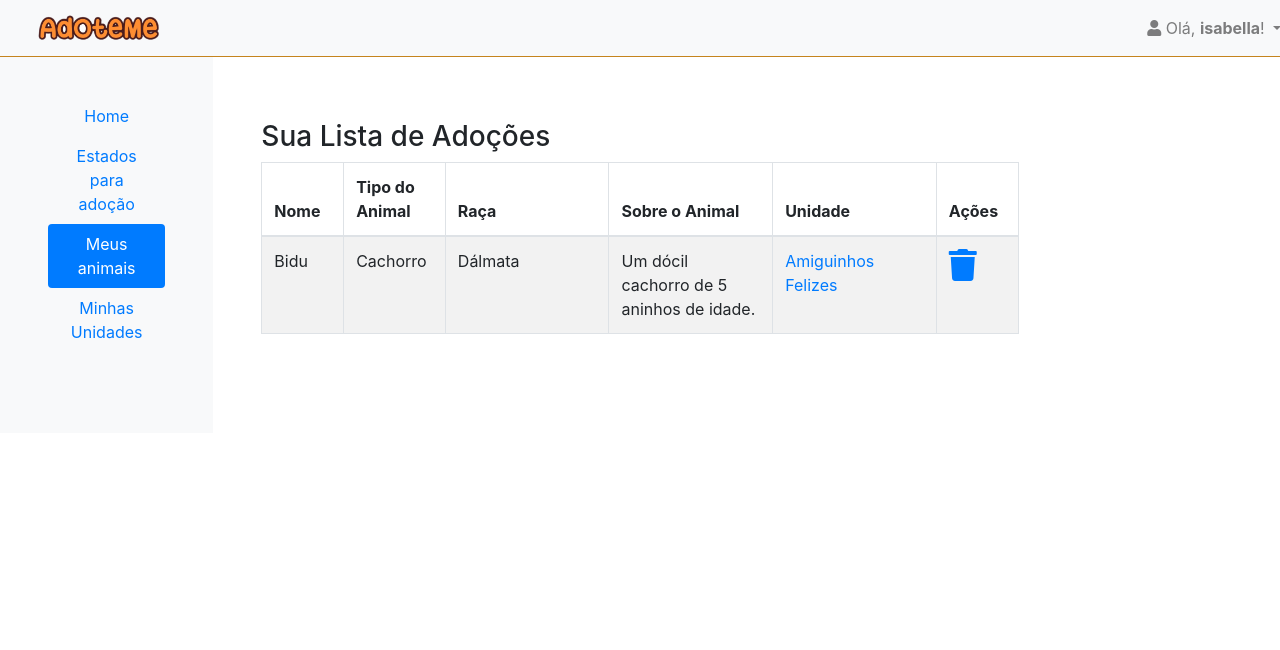
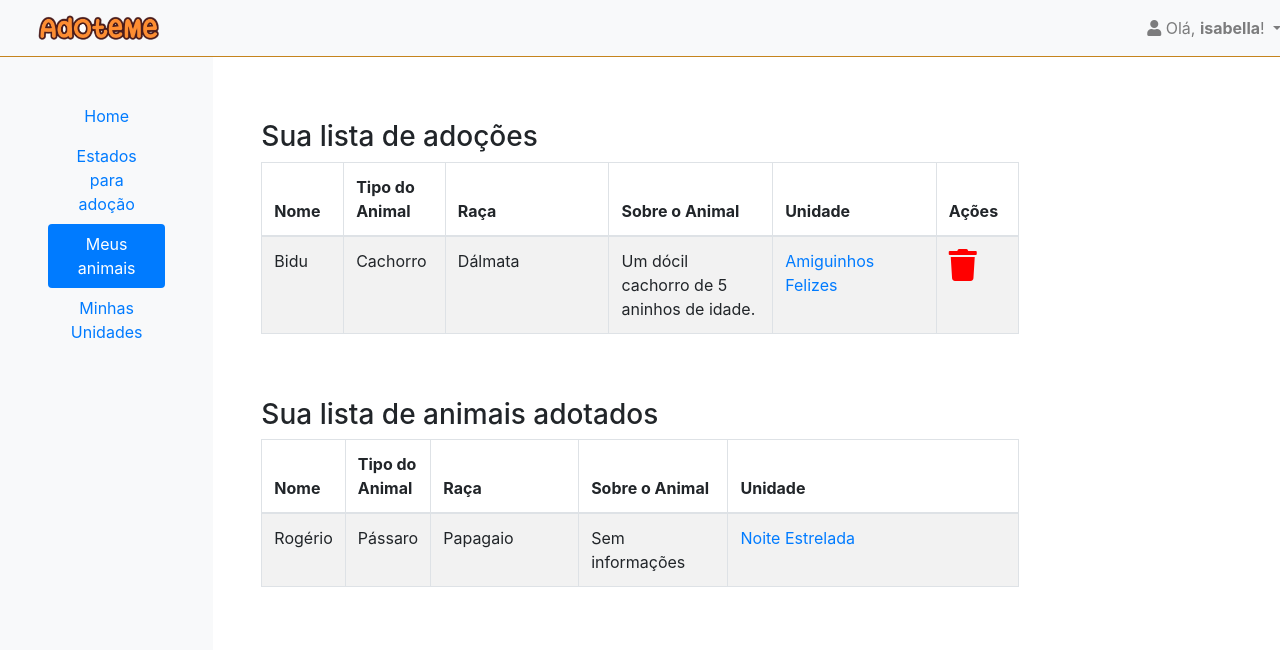
Before and after one commit to isabellalcarmo/AdoteMe, a Django app: page /adoteme/lista_adocao/ in a window 1280 px wide. Shown: the top 650 px of the page. Run offline with Django 3.2, Linux system fonts and the light colour scheme; a user stored in the database is signed in; data comes from the database, SQL or seed files in the repository; some libraries are stand-ins or nearby versions.

Commit message:
processo de adoção
aprovando uma adoção e mudança de cores de bootstrap

```diff
--- a/projeto/adoteme/models.py
+++ b/projeto/adoteme/models.py
@@ -23,12 +23,12 @@ class Animal(models.Model):
     tipo_animal = models.CharField(max_length=100, blank=True, null=True)
     raca_animal = models.CharField(max_length=100, blank=True, null=True)
     descricao_animal = models.TextField(blank=True, null=True)
+    adotado = models.BooleanField(default=False)
 
 class ListaAdocao(models.Model):
     lista_id = models.AutoField(primary_key=True)
     animal = models.ForeignKey('Animal', on_delete=models.CASCADE, db_column='fk_animal_id', related_name='lista_animal_fk')
     adotante = models.ForeignKey('Usuario',on_delete=models.CASCADE, db_column='fk_adotante_id', related_name='lista_adotante_fk')
-    adotado = models.BooleanField(default=False)
-
+    adotante_adotou = models.BooleanField(default=False)
     class Meta:
         unique_together = ('animal', 'adotante')
--- a/projeto/adoteme/templates/estados/lista_estados.html
+++ b/projeto/adoteme/templates/estados/lista_estados.html
@@ -50,7 +50,7 @@
                     <div class="row justify-content-between">
                       <div class="col-6 text-center">
                         <a href="" data-href="{% url 'deletar_estado' estado.estado_id %}" data-toggle="modal" data-target="#modal_deletar_estado" data-tt="tooltip" title="Realizar exclusão do Estado para adoção.">
-                          <i class="fa fa-trash fa-2x"></i>
+                          <i class="fa fa-trash fa-2x" style="color:red;"></i>
                         </a>
                       </div>
                     </div>
--- a/projeto/adoteme/templates/lista_adocao/visualizar_lista_adocao.html
+++ b/projeto/adoteme/templates/lista_adocao/visualizar_lista_adocao.html
@@ -10,11 +10,11 @@
                 <br/>
                 <div class="row">
                     <div class="col-md-12">
-                        <h3> Sua Lista de Adoções </h3>
+                        <h3> Sua lista de adoções </h3>
                     </div>
                 </div>
 
-                {% if animais_lista %}
+                {% if animais_lista_nao_adotados %}
                 <table class="table table-striped table-bordered" id="tabela_feiras">
                     <thead>
                         <tr>
@@ -27,7 +27,7 @@
                         </tr>
                     </thead>
                 <tbody>
-                    {% for animal in animais_lista %}
+                    {% for animal in animais_lista_nao_adotados %}
                     <tr>
                         <td>
                             {{ animal.animal.nome_animal }}
@@ -43,7 +43,7 @@
                             {% endif %}
                         </td>
                         <td>
-                            {% if animal.animal.raca_animal %}
+                            {% if animal.animal.descricao_animal %}
                                 {{ animal.animal.descricao_animal }}
                             {% else %}
                                 Sem informações
@@ -58,7 +58,7 @@
                         <div class="row justify-content-between">
                             <div class="col-6 text-center">
                             <a href="#" data-href="{% url 'deletar_animal_lista' animal.animal_id %}" data-toggle="modal" data-target="#modal_deletar_animal" data-tt="tooltip" title="Remover animal da lista de adoção.">
-                                <i class="fa fa-trash fa-2x"></i>
+                                <i class="fa fa-trash fa-2x" style="color:red;"></i>
                             </a>
                             </div>
                         </div>
@@ -73,6 +73,68 @@
                         <br>
                         <br>
                         <h5> Você ainda não adicionou nenhum animal à sua lista de adoção. Explore as unidades de adoção do seu Estado de preferência para encontrar seus novo amigo! </h5>
+                    </div>
+                </div>
+                {% endif %}
+            </div>
+
+            <div class="inner">
+                <br/>
+                <br/>
+                <div class="row">
+                    <div class="col-md-12">
+                        <h3> Sua lista de animais adotados </h3>
+                    </div>
+                </div>
+                {% if animais_lista_adotados %}
+                <table class="table table-striped table-bordered" id="tabela_feiras">
+                    <thead>
+                        <tr>
+                            <th width="10%"> Nome </th>
+                            <th width="10%"> Tipo do Animal </th>
+                            <th width="20%"> Raça </th>
+                            <th width="20%"> Sobre o Animal </th>
+                            <th width="40%"> Unidade </th>
+                        </tr>
+                    </thead>
+                <tbody>
+                    {% for animal in animais_lista_adotados %}
+                    <tr>
+                        <td>
+                            {{ animal.animal.nome_animal }}
+                        </td>
+                        <td>
+                            {{ animal.animal.tipo_animal }}
+                        </td>
+                        <td>
+                            {% if animal.animal.raca_animal %}
+                                {{ animal.animal.raca_animal }}
+                            {% else %}
+                                Indefinido
+                            {% endif %}
+                        </td>
+                        <td>
+                            {% if animal.animal.descricao_animal %}
+                                {{ animal.animal.descricao_animal }}
+                            {% else %}
+                                Sem informações
+                            {% endif %}
+                        </td>
+                        <td>
+                            <a href="{% url 'visualizar_unidade' animal.animal.unidade.unidade_id %}" >
+                                {{ animal.animal.unidade.nome_unidade }}
+                            </a>
+                        </td>
+                    </tr>
+                    {% endfor %}
+                    </tbody>
+                </table>
+                {% else %}
+                <div style="text-align: center">
+                    <div style="text-align: center">
+                        <br>
+                        <br>
+                        <h5> Você ainda não adotou nenhum animal. Explore as unidades de adoção do seu Estado de preferência para encontrar seus novo amigo! </h5>
                     </div>
                 </div>
                 {% endif %}
--- a/projeto/adoteme/urls.py
+++ b/projeto/adoteme/urls.py
@@ -4,7 +4,7 @@ from adoteme.views.views_auth import register_user, user_registration_done
 from adoteme.views.views_estados import lista_estados, criar_estado, deletar_estado
 from adoteme.views.views_unidades import lista_unidades, criar_unidade, deletar_unidade, editar_unidade, visualizar_unidade, minhas_unidades
 from adoteme.views.views_animal import criar_animal, deletar_animal, editar_animal
-from adoteme.views.views_lista_adocao import visualizar_lista_adocao, adicionar_animal_lista, deletar_animal_lista, lista_adocao_animal
+from adoteme.views.views_lista_adocao import visualizar_lista_adocao, adicionar_animal_lista, deletar_animal_lista, lista_adocao_animal, aprovar_adocao_animal
 
 
 urlpatterns = [
@@ -32,6 +32,7 @@ urlpatterns = [
     path('unidades/animais/deletar_animal/<int:animal_id>', deletar_animal, name='deletar_animal'),
     path('unidades/animais/editar_animal/<int:animal_id>', editar_animal, name='editar_animal'),
     path('unidades/animais/lista_adocao_animal/<int:animal_id>', lista_adocao_animal, name='lista_adocao_animal'),
+    path('unidades/animais/lista_adocao_animal/aprovar_adocao/<int:animal_id>/<int:usuario_id>', aprovar_adocao_animal, name='aprovar_adocao_animal'),
 
     # URLs da Lista de Adoção
     path('lista_adocao/', visualizar_lista_adocao, name='lista_adocao'),
--- a/projeto/adoteme/views/views_animal.py
+++ b/projeto/adoteme/views/views_animal.py
@@ -46,7 +46,7 @@ def criar_animal(request, unidade_id):
 @permission_required('adoteme.delete_animal')
 def deletar_animal(request, animal_id):
     animal = get_object_or_404(Animal, animal_id=animal_id)
-    unidade_id = animal.unidade.unidade_id
+
     animal.delete()
     messages.add_message(request, messages.INFO, _('Animal deletado com sucesso!\n'))
 
--- a/projeto/adoteme/views/views_lista_adocao.py
+++ b/projeto/adoteme/views/views_lista_adocao.py
@@ -40,10 +40,12 @@ def deletar_animal_lista(request, animal_id):
 
 @login_required
 def visualizar_lista_adocao(request):
-    animais_lista = ListaAdocao.objects.filter(adotante=request.user)
+    animais_lista_nao_adotados = ListaAdocao.objects.filter(adotante=request.user, adotante_adotou=False)
+    animais_lista_adotados = ListaAdocao.objects.filter(adotante=request.user, adotante_adotou=True)
 
     context = {
-        'animais_lista': animais_lista
+        'animais_lista_nao_adotados': animais_lista_nao_adotados,
+        'animais_lista_adotados': animais_lista_adotados
     }
     return render(request, 'lista_adocao/visualizar_lista_adocao.html', context=context)
 
@@ -51,7 +53,6 @@ def visualizar_lista_adocao(request):
 @login_required
 def lista_adocao_animal(request, animal_id):
     animal = get_object_or_404(Animal, animal_id=animal_id)
-    unidade_id = animal.unidade.unidade_id
 
     animal_lista = ListaAdocao.objects.filter(animal=animal).all()
 
@@ -61,3 +62,20 @@ def lista_adocao_animal(request, animal_id):
     }
 
     return render(request, 'animais/lista_adocao_animal.html', context=context)
+
+
+@login_required
+def aprovar_adocao_animal(request, animal_id, usuario_id):
+    animal = get_object_or_404(Animal, animal_id=animal_id)
+
+    animal_lista = ListaAdocao.objects.filter(animal=animal, adotante__id=usuario_id).first()
+
+    animal_lista.adotante_adotou = True
+    animal.adotado = True
+
+    animal.save()
+    animal_lista.save()
+
+    messages.add_message(request, messages.INFO, _('O animal foi adotado com sucesso!\n'))
+
+    return redirect(reverse('visualizar_unidade',args=[animal.unidade.unidade_id]))
--- a/projeto/adoteme/views/views_unidades.py
+++ b/projeto/adoteme/views/views_unidades.py
@@ -92,7 +92,7 @@ def editar_unidade(request, unidade_id):
 
 def visualizar_unidade(request, unidade_id):
     unidade = get_object_or_404(Unidade, unidade_id=unidade_id)
-    animais = Animal.objects.filter(unidade=unidade_id).all()
+    animais = Animal.objects.filter(unidade=unidade_id, adotado=False).all()
 
     context = {
         'unidade': unidade,
```
Also changed, not shown: projeto/adoteme/templates/animais/lista_adocao_animal.html (+5 -5 lines), projeto/adoteme/templates/unidades/lista_unidades.html (+4 -4 lines), projeto/adoteme/templates/unidades/visualizar_unidade.html (+17 -9 lines), projeto/adoteme/migrations/0006_auto_20221102_1431.py (added), projeto/db.sqlite3.
